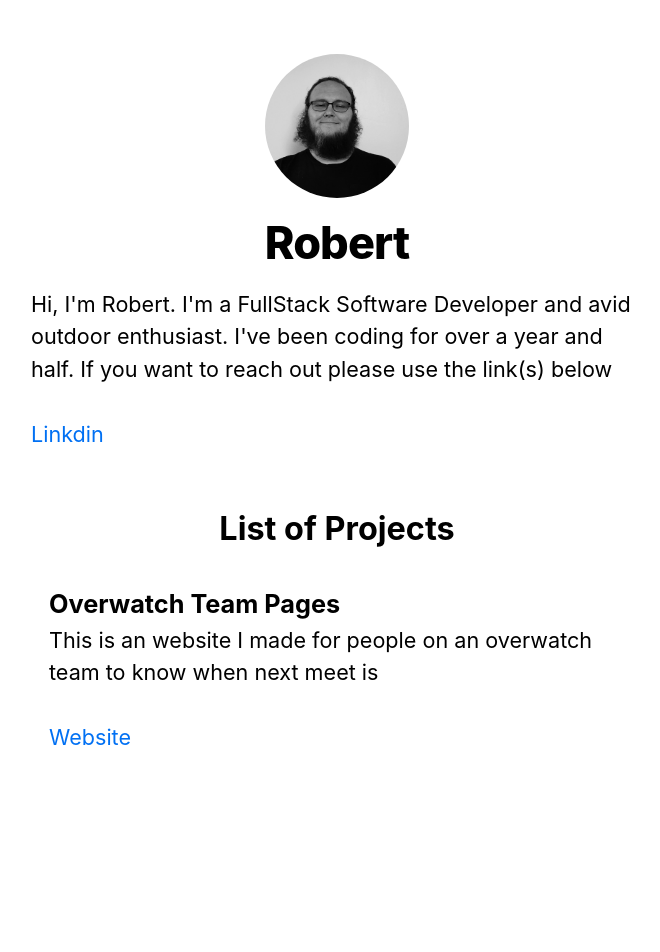
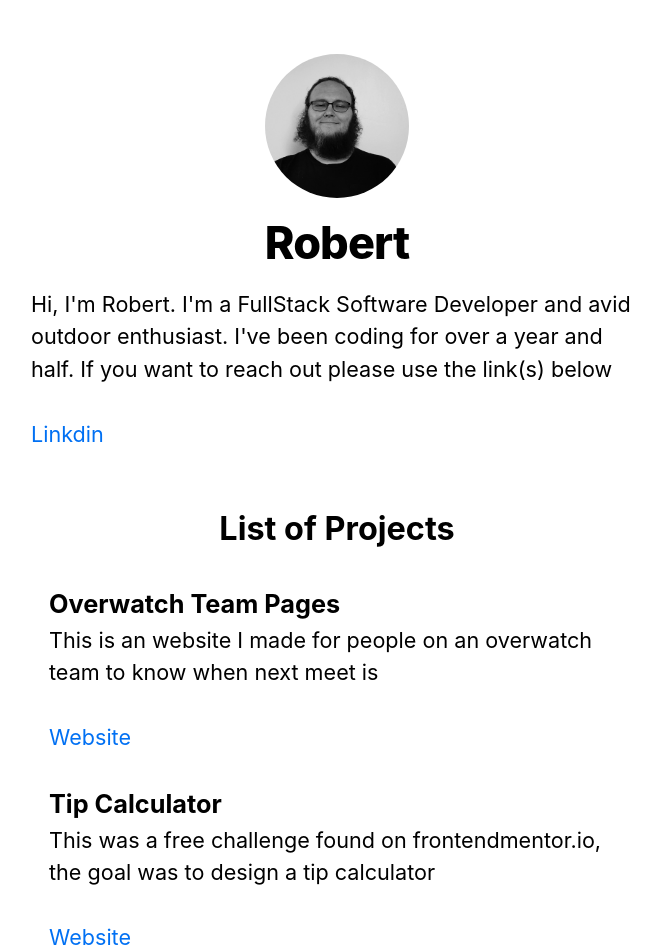
Before and after one commit to IcyIce-FSDev/IcyIce-FSDev, a Next.js app: page / in a window 1280 px wide. Shown: the top 952 px of the page, without its empty margins (303-963 px from the left). Before the commit the page ends 861 px from the top, so only its background shows below. Built offline with nearby package versions, Linux system fonts and the light colour scheme.

Commit message:
Update links for projects

```diff
--- a/pages/index.js
+++ b/pages/index.js
@@ -49,6 +49,18 @@ export default function Home() {
               Website
             </Link>
           </div>
+          <br />
+          <div>
+            <h3>Tip Calculator</h3>
+            <p>
+              This was a free challenge found on frontendmentor.io, the goal was
+              to design a tip calculator
+            </p>
+            <br />
+            <Link href="/tipcalc" target="_blank">
+              Website
+            </Link>
+          </div>
         </div>
       </section>
     </Layout>
```
